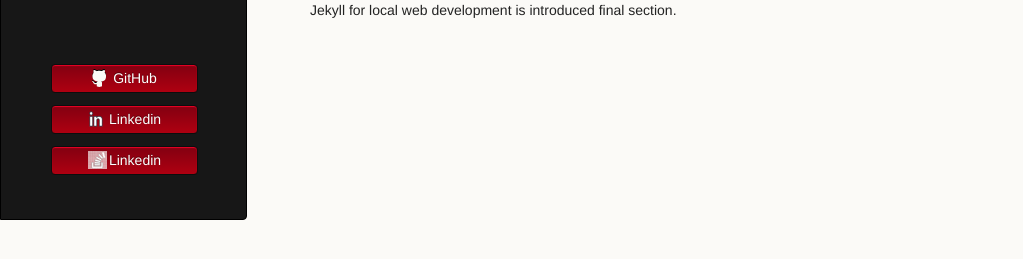
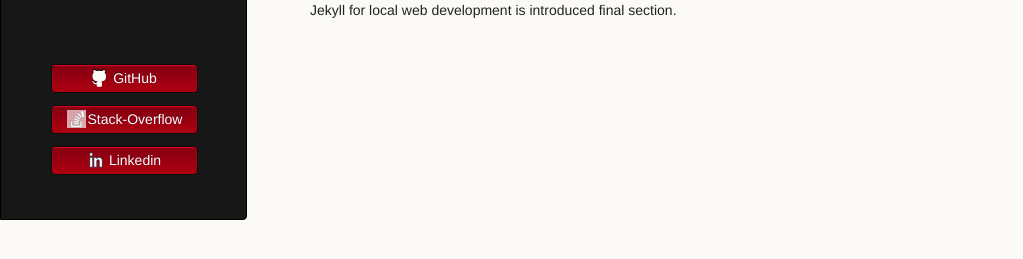
Before and after one commit to LemonPy29/LemonPy29.github.io, a Jekyll site: the page built from index.md, in a window 1280 px wide. Shown: the part 179-438 px from the top of the page, without its empty margins (0-1023 px from the left). Built offline with Jekyll 4.4.1, drawn with Linux system fonts in a browser that asks for light colours; the repository's description, which GitHub fills in, is left out; our own code applies the rules of GitHub Pages for plain Markdown files.

Commit message:
Update header.html

```diff
--- a/_includes/header.html
+++ b/_includes/header.html
@@ -24,8 +24,8 @@
   {% if site.github.is_user_page %}
     <ul>
       <li><a class="buttons github" href="{{ site.github.owner_url }}">GitHub</a></li>
+      <li><a class="buttons so" href="{{ site.so-profile }}">Stack-Overflow</a></li>
       <li><a class="buttons linkedin" href="{{ site.linkedin }}">Linkedin</a></li>
-      <li><a class="buttons so" href="{{ site.so-profile }}">Linkedin</a></li>
     </ul>
   {% endif %}
 
```
